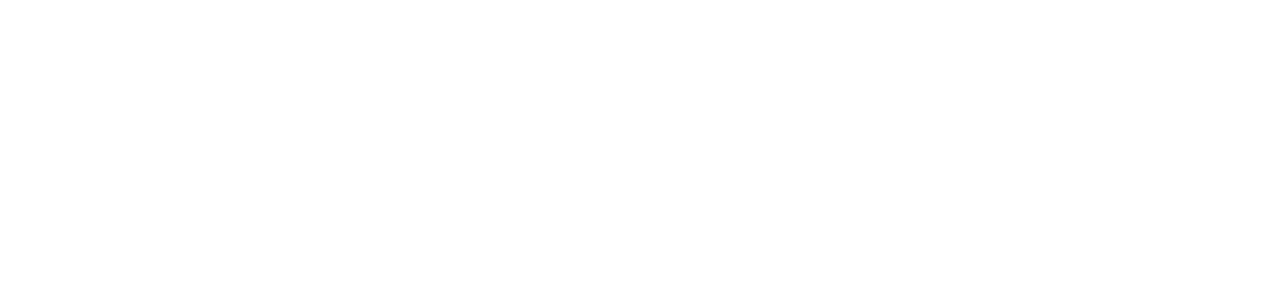
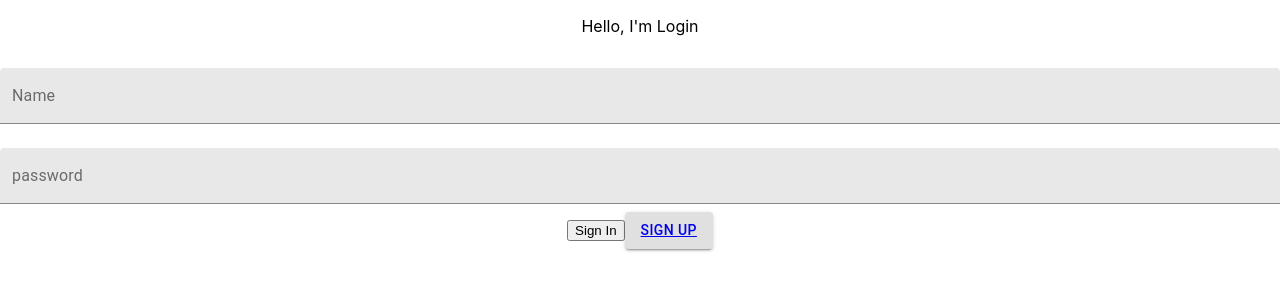
Before and after one commit to minusten/ReactWalkApp, a React (Create React App) app: page /login in a window 1280 px wide. Shown: the top 300 px of the page. Built offline with nearby package versions, Linux system fonts and the light colour scheme.

Commit message:
added login and part of registration

```diff
--- a/package.json
+++ b/package.json
@@ -5,10 +5,13 @@
   "dependencies": {
     "@material-ui/core": "^4.2.1",
     "react": "^16.8.6",
+    "react-cookie": "^4.0.1",
+    "react-cookies": "^0.1.1",
     "react-dom": "^16.8.6",
     "react-router": "^5.0.1",
     "react-router-dom": "^5.0.1",
-    "react-scripts": "3.0.1"
+    "react-scripts": "3.0.1",
+    "universal-cookie": "^4.0.2"
   },
   "scripts": {
     "start": "react-scripts start",
--- a/src/App.js
+++ b/src/App.js
@@ -1,26 +1,46 @@
-import React from 'react';
+import React, {Component} from 'react';
 import './App.css';
 import Registration from './components/Registration/Registration';
 import Login from './components/LoginComponent/Login';
-import {Switch, Route} from 'react-router-dom'
+import {Switch, Route, Redirect} from 'react-router-dom'
+import Home from './components/HomeComponent/Home';
+import { CookiesProvider } from 'react-cookie';
 
 
+function PrivateRoute ({component: Component, authed, ...rest}) {
+  return (
+    <Route
+      {...rest}
+      render={(props) => authed === true
+        ? <Component {...props} />
+        : <Redirect to={{pathname: '/login', state: {from: props.location}}} />}
+    />
+  )
+}
+class App extends Component {
+  constructor(props) {
+    super(props)
+    this.state ={
+     authed: false
+    }
 
-function App() {
+  }
+  render() {
     return (
-
+      <CookiesProvider>
       <div className="App">
         <Switch>
-        <Route exact path='/' component={Login}/>
+          <Route exact path="/login"  component={Login} />
           <Route path='/registration' component={Registration}/>
+          <Route exact path='/' component={Home}/>
+          <PrivateRoute authed={this.state.authed} path='/home' component={Home} />
 
         </Switch>
-
-
-
-
       </div>
+      </CookiesProvider>
     );
   }
 
+}
+
 export default App;
--- /dev/null
+++ b/src/components/HomeComponent/Home.js
@@ -0,0 +1,31 @@
+import React, {Component} from 'react'
+import { NavLink } from 'react-router-dom';
+import Cookies from 'universal-cookie';
+
+const cookies = new Cookies()
+
+class Home extends Component {
+    constructor(props) {
+        super(props)
+        this.state = {
+            status: false
+        }
+    }
+    funcLogOut = () => {
+        this.setState(cookies.set('loginStatus', false))
+        this.props.history.push('/login')
+        console.log('вы вышли из системы')
+
+    }
+    render() {
+        return(
+            <div>
+                <h1> HOME PAGE </h1>
+                {/* <button onClick={alert('Вы уже в системе')}> Log In </button>	 */}
+                <button onClick={this.funcLogOut}> <NavLink to ='/login'> LogOut </NavLink> </button>
+            </div>
+        )
+    }
+}
+
+export default Home
--- a/src/components/LoginComponent/Login.js
+++ b/src/components/LoginComponent/Login.js
@@ -1,15 +1,72 @@
 import React, {Component} from 'react'
 import TextField from '@material-ui/core/TextField'
 import Button from '@material-ui/core/Button';
-import { NavLink } from 'react-router-dom';
+import { NavLink, Redirect } from 'react-router-dom';
 import './Login.css'
+import users from '../file.json'
+import Cookies from 'universal-cookie';
+
+
+const cookies = new Cookies()
 
 
 class Login extends Component {
 
+	constructor(props){
+
+		super(props)
+		this.state = {
+			db: JSON.parse(JSON.stringify(users)),
+			name: '',
+			password: '',
+			status: true,
+			cookiesSaved: false,
+			logedIn: false
+		}
+	}
+	componentDidMount () {
+
+		var status = cookies.get('loginStatus')
+		if (status === 'true') {
+
+			this.setState({logedIn:true})
+			console.log('sdfsdf')
+		}
+	}
+
+
+	compareName = (e) => {
+		this.setState({name: e.target.value })
+	}
+	comparePassword = (e) => {
+		this.setState({password: e.target.value})
+	}
+	findData = () => {
+		this.state.db.forEach((data, index) => {
+			if (data.name === this.state.name && data.password === this.state.password) {
+				this.setState({logedIn: true})
+				console.log('Successful login')
+
+			}
+		})
+		this.setState({cookiesSaved: cookies.set('loginStatus', this.state.status)})
+		console.log('Saved', !this.state.cookiesSaved)
+
+		if (this.state.logedIn) {
+			this.setState({logenIn: !this.state.logedIn})
+			return this.props.history.push('/login')
+
+		}
+	}
+
    render () {
+		if (this.state.logedIn) {
+			return <Redirect to ='/' />
+		}
+
     return(
 			<div>
+
 				<p> Hello, I'm Login </p>
 				<form noValidate autoComplete="off" className='login'>
 					<TextField
@@ -17,7 +74,10 @@ class Login extends Component {
 						label="Name"
 						margin="normal"
 						variant="filled"
+						onChange={this.compareName}
+						value={this.state.name}
 					/>
+
 					<TextField
 						id="filled-password-input"
 						label="password"
@@ -25,11 +85,15 @@ class Login extends Component {
 						autoComplete="current-password"
 						margin="normal"
 						variant="filled"
+						onChange={this.comparePassword}
+						value={this.state.password}
 					/>
 				 </form>
+				<button type='submit' onClick={this.findData}> Sign In </button>
 			 <Button variant="contained" href="#contained-buttons" > <NavLink to='/registration'>Sign Up</NavLink> </Button>
+
 			</div>
     )
-	}
+   }
 }
 export default Login
--- a/src/components/Registration/Registration.js
+++ b/src/components/Registration/Registration.js
@@ -3,16 +3,46 @@ import TextField from '@material-ui/core/TextField';
 import Button from '@material-ui/core/Button';
 import {NavLink} from 'react-router-dom'
 import './Registration.css'
+import users from '../file.json'
 
 class Registration extends Component {
         constructor(props) {
             super(props)
             this.state = {
+				db: JSON.parse(JSON.stringify(users)),
                 name: '',
                 email: '',
-                password: ''
+				password: '',
             }
-        }
+		}
+		changeInputName = (e) => {
+			this.setState({
+				name: e.target.value,
+			})
+		}
+		changeInputEmail = (e) => {
+			this.setState({
+				email: e.target.value,
+			})
+		}
+		changeInputPassword = (e) => {
+			this.setState({
+				password: e.target.value,
+			})
+		}
+		toJSON = () => {
+
+			if (this.state.name && this.state.email && this.state.password) {
+				this.state.db.push({
+				name: this.state.db.name,
+				email: this.state.db.email,
+				password:this.state.db.password
+			})
+			}
+
+			console.log('успешная регистрация')
+			console.log(this.state.db)
+		}
         render() {
             return (
                 <div>
@@ -23,6 +53,8 @@ class Registration extends Component {
 						label="name"
 						margin="normal"
 						variant="filled"
+						onChange={this.changeInputName}
+
 					/>
                     <TextField
 						id="filled-email-input"
@@ -31,6 +63,7 @@ class Registration extends Component {
 						autoComplete="current-email"
 						margin="normal"
 						variant="filled"
+						onChange={this.changeInputEmail}
 					/>
 					<TextField
 						id="filled-password-input"
@@ -39,11 +72,12 @@ class Registration extends Component {
 						autoComplete="current-password"
 						margin="normal"
 						variant="filled"
+						onChange={this.changeInputPassword}
 					/>
 				</form>
 
 
-               <Button variant="contained" href="#contained-buttons" > <NavLink to='/'> Sign in </NavLink> </Button>
+               <Button variant="contained" href="#contained-buttons" onClick={this.toJSON}> <NavLink to='/login'> Sign up </NavLink> </Button>
                 </div>
             )
         }
--- /dev/null
+++ b/src/components/file.json
@@ -0,0 +1,15 @@
+ [
+
+        {
+        "name": "lesha",
+        "password": "123"
+        },
+        {"name": "dima",
+         "password" : "456"
+        },
+        {
+         "name": "stas",
+         "password": "789"
+        }
+
+]
```
Also changed, not shown: src/components/Registration/register.json (added, +9 -0 lines), 1 other file (tests, documents, lock files or other folders). Lines whose indentation alone changed are shown as unchanged.
